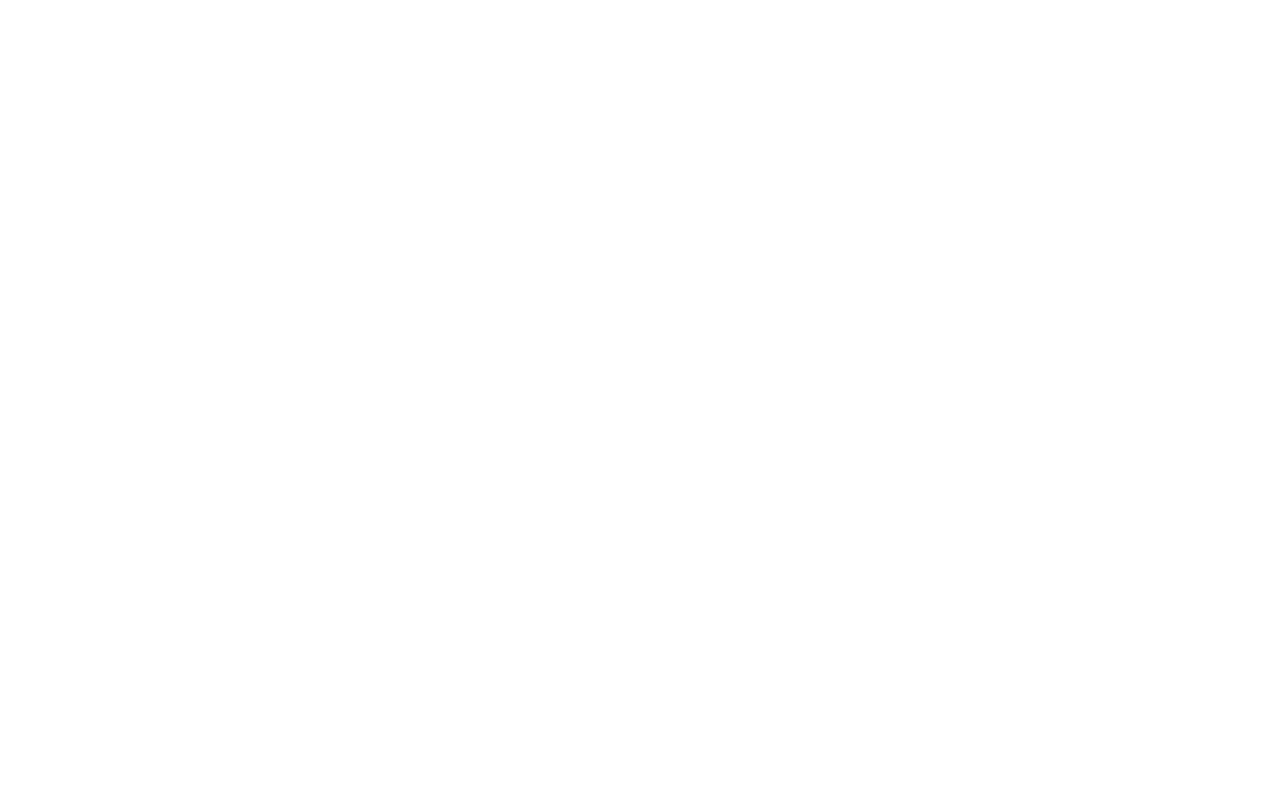
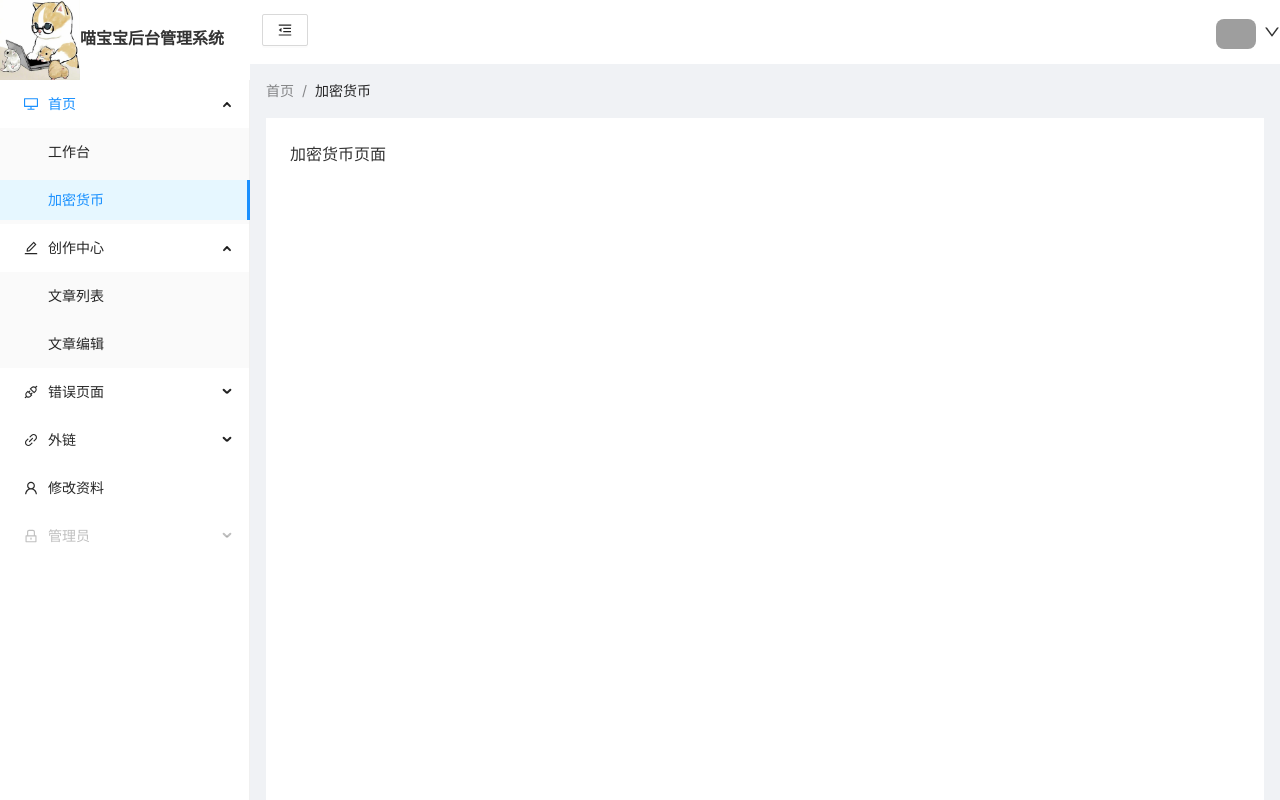
Before and after one commit to lesenelir/meta-react-admin, a React (Create React App) app in the folder admin-system/: page /crypto in a window 1280 px wide. Before the commit this address had no page. Shown: the top 800 px of the page. Built offline with nearby package versions, Linux system fonts and the light colour scheme.

Commit message:
feat: add crypto router & HomeLeft & Breadcrumb

```diff
--- a/admin-system/src/components/HomeLeft/HomeLeft.jsx
+++ b/admin-system/src/components/HomeLeft/HomeLeft.jsx
@@ -37,6 +37,13 @@
           key: '1-1',
           onClick() {
             navigate('/')
+          }
+        },
+        {
+          label: '加密货币',
+          key: '1-2',
+          onClick() {
+            navigate('/crypto')
           }
         }
       ]
@@ -138,6 +145,9 @@
       case '/':
         setASideKey('1-1')
         break
+      case '/crypto':
+        setASideKey('1-2')
+        break
       case '/list':
         setASideKey('2-1')
         break
--- a/admin-system/src/components/HomeRight/HomeRight.jsx
+++ b/admin-system/src/components/HomeRight/HomeRight.jsx
@@ -52,7 +52,6 @@
 
   // 检测contextData.key的变化，如果有变化，则调用该hook
   useEffect(() => {
-    // console.log('ooooooooooo')
     let username = localStorage.getItem('username'),
         avatar = localStorage.getItem('avatar')
     setUsername(username)
@@ -64,6 +63,9 @@
     switch (location.pathname) {
       case '/':
         setBread('')
+        break
+      case '/crypto':
+        setBread('加密货币')
         break
       case '/list':
         setBread('文章列表')
--- a/admin-system/src/pages/Crypto/Crypto.jsx
+++ b/admin-system/src/pages/Crypto/Crypto.jsx
@@ -0,0 +1,11 @@
+import React from 'react'
+
+function Crypto(props) {
+  return (
+      <div>
+        加密货币页面
+      </div>
+  )
+}
+
+export default Crypto
--- a/admin-system/src/router/index.jsx
+++ b/admin-system/src/router/index.jsx
@@ -10,6 +10,7 @@
     path: '/',
     component: Home,
     children: [
+      {path: 'crypto', component: lazy(() => import('../pages/Crypto/Crypto'))},
       {path: 'list', component: lazy(() => import("../pages/List/List"))},
       {path: 'edit', component: lazy(() => import("../pages/Edit/Edit"))},
       {path: 'edit/:id', component: lazy(() => import("../pages/Edit/Edit"))},
```
Also changed, not shown: 1 other file (tests, documents, lock files or other folders).
